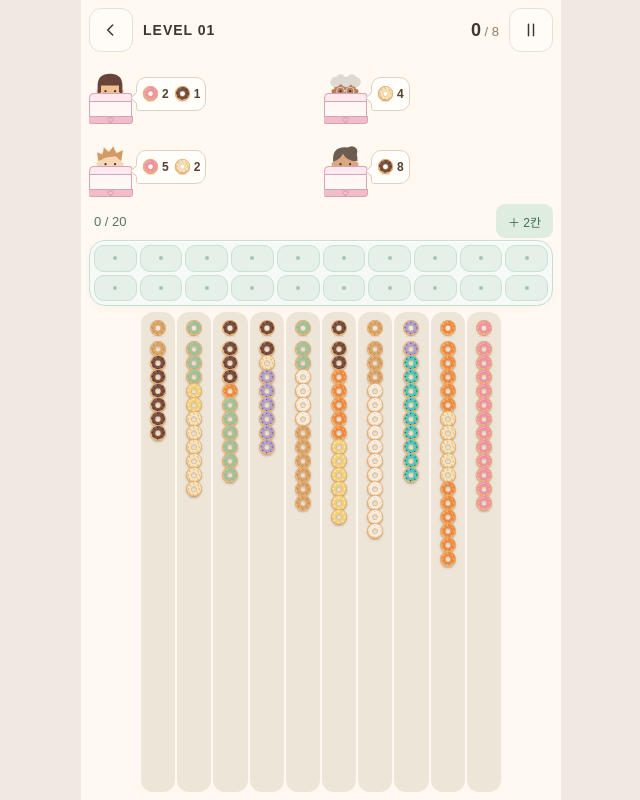
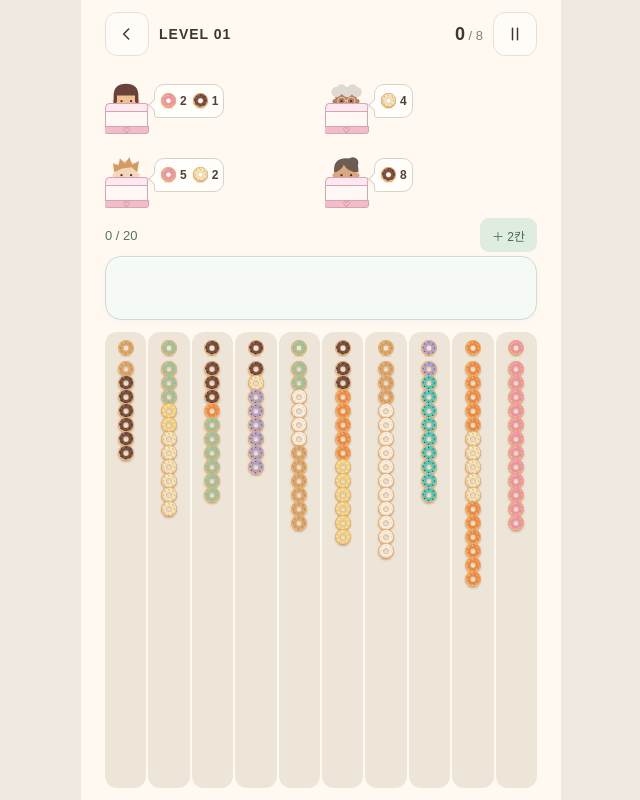
Before and after one commit to unicome82/donut, a React (Vite) app: page / in a window 1280 px wide. Both pictures are taken after a click on the button "시작". Shown: the whole page, without its empty margins (319-959 px from the left). Built offline with nearby package versions, Linux system fonts and the light colour scheme.

Commit message:
Unify page spacing and simplify tray to a single surface

```diff
--- a/src/components/DonutTray.tsx
+++ b/src/components/DonutTray.tsx
@@ -4,6 +4,6 @@ import { donutThemes } from './Donut/donutThemes';
 export function DonutTray({ donuts, capacity, expandUsed, disabled, onExpand, inFlight }: { donuts: DonutToken[]; capacity: number; expandUsed: boolean; disabled: boolean; onExpand: () => void; inFlight?: ReadonlySet<string> }) {
   return <section className="tray-section" aria-label="도넛 트레이">
     <div className="tray-toolbar"><span className="tray-count" aria-label={`트레이 ${capacity}칸 중 ${donuts.length}칸 사용`}>{donuts.length} / {capacity}</span><button className="expand-button" disabled={disabled || expandUsed} onClick={onExpand} aria-label={expandUsed ? '트레이 확장 사용 완료' : '트레이 2칸 확장'}>{expandUsed ? '확장 완료' : '＋ 2칸'}</button></div>
-    <div className={`tray ${expandUsed ? 'tray--expanded' : ''}`}><ol className="tray-slots">{Array.from({ length: capacity }, (_, i) => <li key={i} data-tray-slot={i} data-token-id={donuts[i]?.id} aria-label={donuts[i] ? `${donutThemes[donuts[i].type].name} 도넛` : `빈칸 ${i + 1}`}>{donuts[i] ? <span className="tray-donut" style={{ visibility: inFlight?.has(donuts[i].id) ? 'hidden' : undefined }}><Donut type={donuts[i].type} /></span> : <span className="slot-dot" />}</li>)}</ol></div>
+    <div className={`tray ${expandUsed ? 'tray--expanded' : ''}`}><ol className="tray-slots">{Array.from({ length: capacity }, (_, i) => <li key={i} data-tray-slot={i} data-token-id={donuts[i]?.id} aria-label={donuts[i] ? `${donutThemes[donuts[i].type].name} 도넛` : `빈칸 ${i + 1}`}>{donuts[i] ? <span className="tray-donut" style={{ visibility: inFlight?.has(donuts[i].id) ? 'hidden' : undefined }}><Donut type={donuts[i].type} /></span> : null}</li>)}</ol></div>
   </section>;
 }
--- a/src/styles/main.scss
+++ b/src/styles/main.scss
@@ -35,7 +35,6 @@ button { border: 0; background: none; touch-action: manipulation; }
 .tray--expanded .tray-slots { grid-template-columns: repeat(10, minmax(0, 1fr)); }
 .tray-slots li { display: grid; place-items: center; min-width: 0; min-height: 0; border: 1px solid #d4b997; border-radius: 10px; background: #dfc9aa; }
 .tray-slots .donut { width: 18px; height: 19px; max-height: 100%; min-height: 0; }
-.slot-dot { width: 4px; height: 4px; border-radius: 50%; background: #b69a77; }
 .queue-grid { width: min(100%, 240px); margin-inline: auto; display: grid; grid-template-columns: repeat(6, minmax(0, 1fr)); gap: 2px; height: 100%; }
 .queue-column { display: grid; align-items: center; justify-items: center; align-content: start; gap: 0; min-width: 0; min-height: 0; padding: 4px 0; border-radius: 12px; background: #eee5d9; }
 .queue-front { display: grid; place-items: center; width: 100%; height: 100%; min-width: 0; min-height: 0; padding: 0; border: 0; border-radius: 0; background: transparent; }
@@ -209,7 +208,6 @@ button { border: 0; background: none; touch-action: manipulation; }
 .game-status--clear .game-board { pointer-events: none; }
 .tray { background: #f5faf7; border-color: #c9ddd2; box-shadow: inset 0 1px 0 #fff, 0 2px 6px #4265520a; }
 .tray-slots li { background: #e4f0e8; border-color: #ccdfd3; }
-.slot-dot { background: #a9c4b3; }
 .tray-count { color: #567663; }
 @keyframes customer-thanks { 0% { opacity: 0; transform: translateY(5px) scale(.6); } 65% { opacity: 1; transform: translateY(-2px) scale(1.12); } 100% { opacity: 1; transform: translateY(0) scale(1); } }
 @media (max-width: 360px) {
@@ -224,3 +222,26 @@ button { border: 0; background: none; touch-action: manipulation; }
   .customer-hearts { animation: none; }
   .game-status--clear .result-panel { animation: none; }
 }
+
+/* Shared edges and spacing across the full game surface. */
+:root { --page-gutter: clamp(16px, 4vw, 24px); --section-gap: 12px; --item-gap: 8px; }
+.game-page, .level-page, .start-page {
+  padding-top: max(12px, env(safe-area-inset-top));
+  padding-bottom: max(12px, env(safe-area-inset-bottom));
+  padding-left: max(var(--page-gutter), env(safe-area-inset-left), env(safe-area-inset-right));
+  padding-right: max(var(--page-gutter), env(safe-area-inset-left), env(safe-area-inset-right));
+}
+.game-page, .game-board { gap: var(--section-gap); }
+.order-grid { gap: var(--item-gap); }
+.order-card { padding: 0; }
+.customer-visit { gap: 6px; }
+.queue-grid { width: 100%; max-width: none; margin: 0; }
+.tray-toolbar { padding: 0; }
+.tray-section { gap: 6px; }
+.tray { padding: 8px; border-radius: 16px; }
+.tray-slots { gap: 4px; }
+.tray-slots li { background: transparent; border: 0; border-radius: 0; box-shadow: none; }
+.level-page, .level-list { gap: var(--item-gap); }
+@media (max-height: 520px) {
+  :root { --section-gap: 8px; }
+}
```
Also changed, not shown: 1 other file (tests, documents, lock files or other folders).
